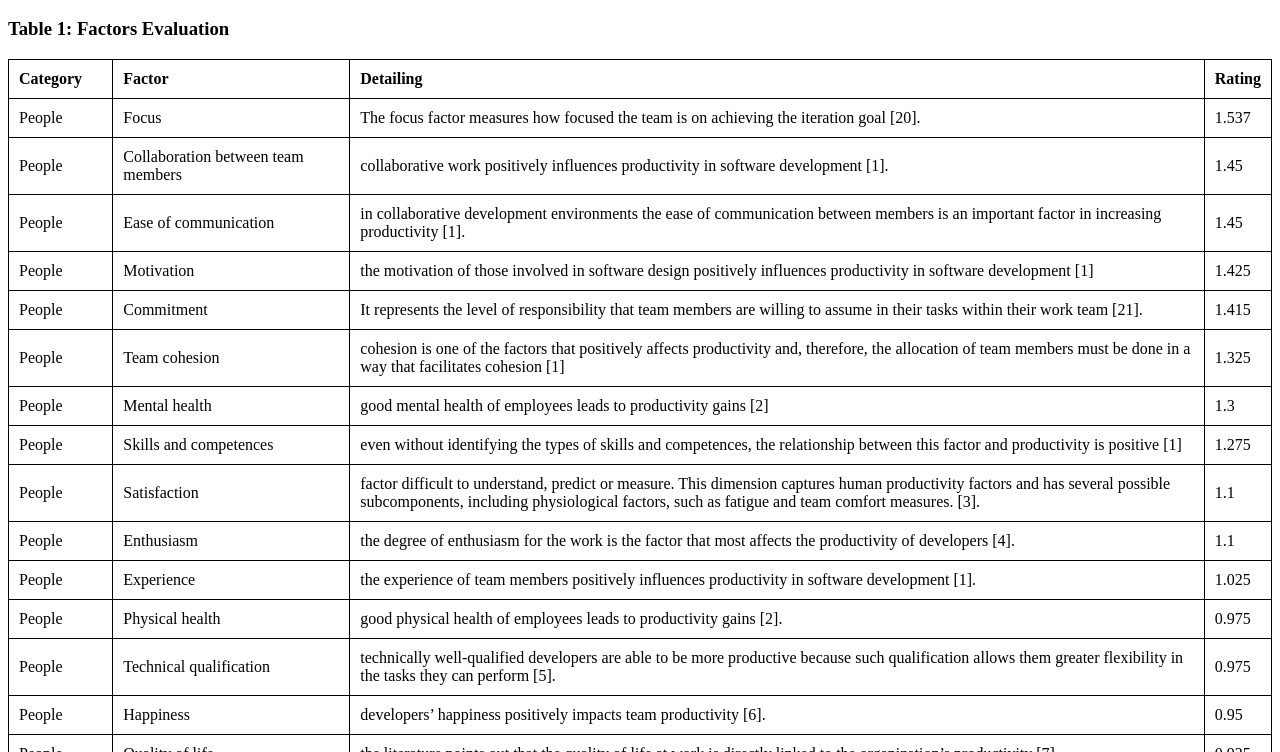
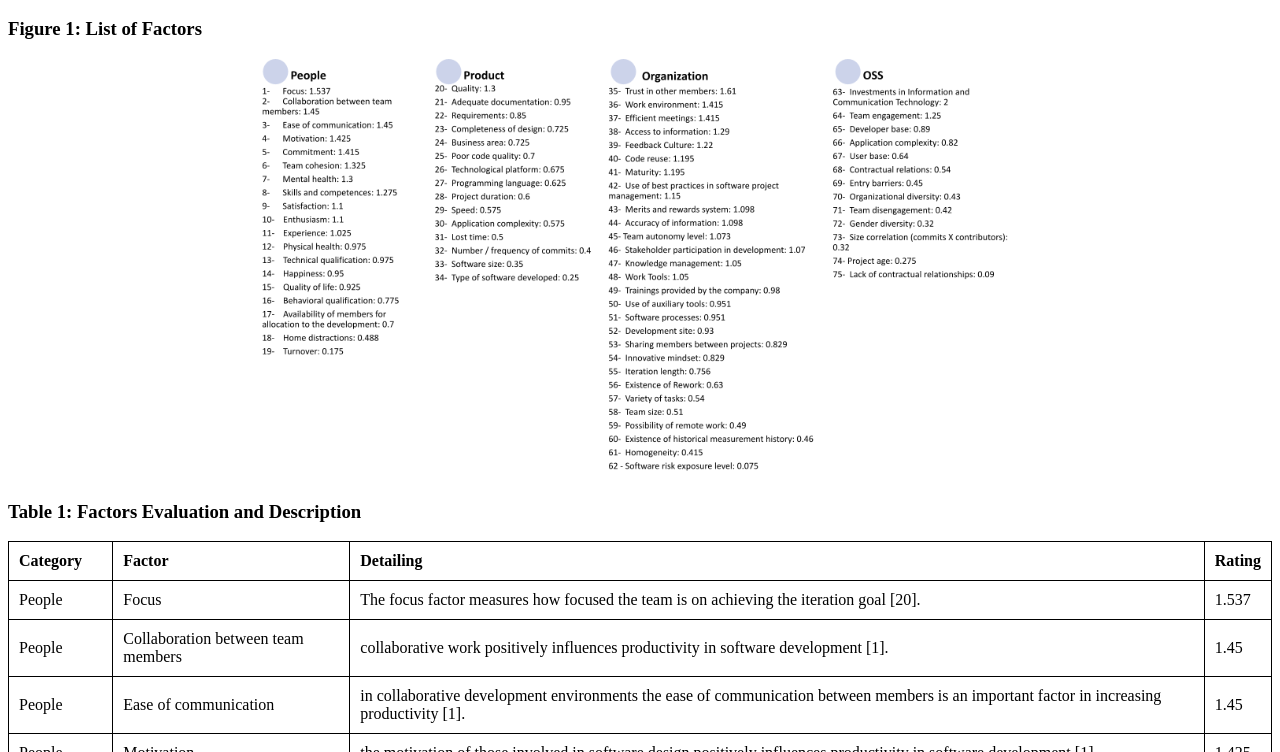
Before and after one commit to jhemesonmotta/readme-tabela-SBES, a plain HTML site: page index.html in a window 1280 px wide. Shown: the part 48-800 px from the top of the page. Drawn offline with Linux system fonts and the light colour scheme.

Commit message:
add imagem

```diff
--- a/index.html
+++ b/index.html
@@ -14,7 +14,13 @@
     <body>
 
         <h1 id="factors-evaluation">Factors Evaluation</h1>
-        <h3 id="table-1-factors-evaluation">Table 1: Factors Evaluation</h3>
+
+
+        <h3 id="table-1-factors-evaluation">Figure 1: List of Factors</h3>
+        <img src="fatores.png" alt="Factors" style="width: 60%; margin-left: 20%;">
+
+
+        <h3 id="table-1-factors-evaluation">Table 1: Factors Evaluation and Description</h3>
         <table>
         <thead>
         <tr class="header">
```
Also changed, not shown: fatores.png (added).
